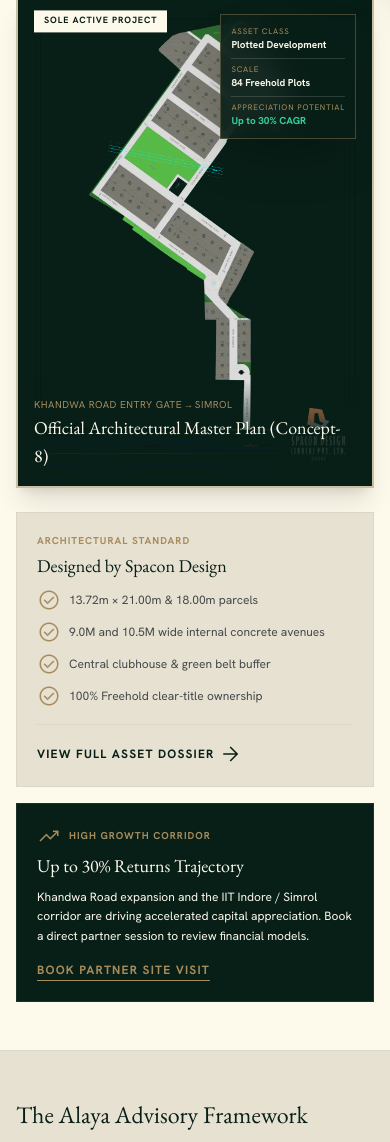
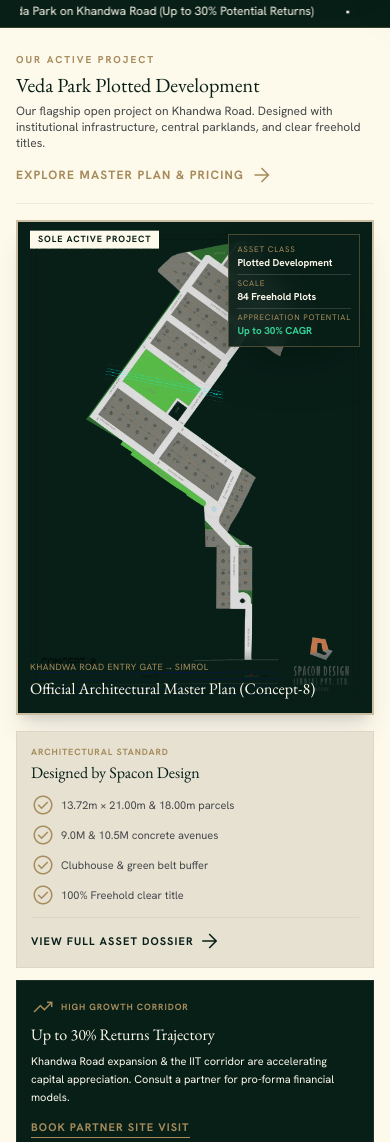
Before and after one commit to 29Sandesh/alaya-realty, a website built with Vite: page index.html in a window 390 px wide. Shown: the part 858-2000 px from the top of the page. Built offline with nearby package versions, Linux system fonts and the light colour scheme.

Commit message:
fix: Optimize hero full screen fit on mobile and make Veda Park feature cards sleek and compact

```diff
--- a/index.html
+++ b/index.html
@@ -159,14 +159,14 @@
   </div>
 
   <main>
-    <!-- 1. HERO SECTION (FLUID RESPONSIVE MOBILE & DESKTOP) -->
-    <section class="relative min-h-[60vh] sm:min-h-[75vh] flex items-center pt-8 pb-6 sm:pt-14 sm:pb-8 px-4 sm:px-margin-edge overflow-hidden">
+    <!-- 1. HERO SECTION (FLUID RESPONSIVE MOBILE & DESKTOP — PERFECT SCREEN FIT) -->
+    <section class="relative min-h-[calc(100svh-56px)] sm:min-h-[85vh] flex flex-col justify-center pt-6 pb-6 sm:pt-12 sm:pb-10 px-4 sm:px-margin-edge overflow-hidden">
       <div class="absolute inset-0 z-0 overflow-hidden">
         <div class="bg-cover bg-center w-full h-full hero-ambient-zoom" style="background-image: url('/images/hero-bg.png')"></div>
         <div class="absolute inset-0 bg-gradient-to-r from-forest-deep/95 via-forest-deep/80 to-forest-deep/30"></div>
       </div>
 
-      <div class="relative z-10 w-full max-w-7xl mx-auto grid grid-cols-1 md:grid-cols-12 gap-gutter text-on-secondary">
+      <div class="relative z-10 w-full max-w-7xl mx-auto grid grid-cols-1 md:grid-cols-12 gap-gutter text-on-secondary my-auto">
         <div class="md:col-span-8 lg:col-span-7 flex flex-col gap-3 sm:gap-5">
           <div data-animate="fade-down" data-delay="100">
             <p class="font-body text-[10px] sm:text-xs font-bold text-metallic-gold uppercase tracking-[0.2em] sm:tracking-[0.25em] border-l-2 border-metallic-gold pl-3 sm:pl-4 inline-block">
@@ -174,7 +174,7 @@
             </p>
           </div>
 
-          <h1 data-animate="fade-up" data-delay="200" class="font-display text-2xl sm:text-4xl md:text-5xl lg:text-[54px] leading-[1.15] text-surface-bright">
+          <h1 data-animate="fade-up" data-delay="200" class="font-display text-2xl sm:text-4xl md:text-5xl lg:text-[54px] leading-tight sm:leading-[1.15] text-surface-bright">
             Real Estate Decisions,<br/>Backed by Insight.
           </h1>
 
@@ -182,18 +182,18 @@
             Strategic real estate advisory and curated land acquisitions for institutional capital, family offices, and discerning investors. Presenting <strong>Veda Park</strong> — delivering <strong>up to 30% appreciation potential</strong> in Central India's fastest growing artery.
           </p>
 
-          <div data-animate="fade-up" data-delay="400" class="flex flex-col sm:flex-row gap-3 sm:gap-4 pt-1">
-            <a class="inline-flex items-center justify-center px-6 sm:px-8 py-3.5 bg-metallic-gold text-on-primary font-body text-xs font-bold uppercase tracking-widest hover:bg-surface-bright hover:text-forest-deep transition-all duration-300 btn-luxury text-center" href="/veda-park">
+          <div data-animate="fade-up" data-delay="400" class="flex flex-col sm:flex-row gap-2.5 sm:gap-4 pt-1">
+            <a class="inline-flex items-center justify-center px-5 sm:px-8 py-3 bg-metallic-gold text-on-primary font-body text-xs font-bold uppercase tracking-widest hover:bg-surface-bright hover:text-forest-deep transition-all duration-300 btn-luxury text-center" href="/veda-park">
               Explore Veda Park Master Plan
             </a>
-            <button data-open-partner-modal class="inline-flex items-center justify-center px-6 sm:px-8 py-3.5 border border-outline-variant/40 text-surface-bright font-body text-xs font-bold uppercase tracking-widest hover:bg-white/10 transition-all duration-300 group text-center">
+            <button data-open-partner-modal class="inline-flex items-center justify-center px-5 sm:px-8 py-3 border border-outline-variant/40 text-surface-bright font-body text-xs font-bold uppercase tracking-widest hover:bg-white/10 transition-all duration-300 group text-center">
               Consult a Principal
               <span class="material-symbols-outlined ml-2 group-hover:translate-x-1.5 transition-transform text-sm">arrow_forward</span>
             </button>
           </div>
 
           <!-- Animated Stat Counters (Mobile-Optimized) -->
-          <div data-animate="fade-up" data-delay="500" class="grid grid-cols-3 gap-2 sm:gap-6 pt-3 sm:pt-5 border-t border-surface-variant/20 mt-1 sm:mt-3 text-left">
+          <div data-animate="fade-up" data-delay="500" class="grid grid-cols-3 gap-2 sm:gap-6 pt-3 sm:pt-5 border-t border-surface-variant/20 mt-1 sm:mt-2 text-left">
             <div>
               <p class="font-display text-lg sm:text-2xl md:text-3xl text-metallic-gold font-bold" data-counter="30" data-counter-prefix="Up to " data-counter-suffix="%">Up to 30%</p>
               <p class="text-[9px] sm:text-[11px] font-body text-surface-variant/70 uppercase tracking-wider">Projected Return</p>
@@ -212,7 +212,7 @@
     </section>
 
     <!-- 2. SMOOTH CONTINUOUS MARQUEE TICKER -->
-    <div class="w-full bg-forest-deep border-y border-metallic-gold/30 py-2.5 px-margin-edge text-surface-bright text-xs font-data-mono overflow-hidden">
+    <div class="w-full bg-forest-deep border-y border-metallic-gold/30 py-2 sm:py-2.5 px-margin-edge text-surface-bright text-xs font-data-mono overflow-hidden">
       <div class="marquee-wrapper flex items-center">
         <div class="marquee-content flex items-center gap-8">
           <div class="flex items-center gap-2.5">
@@ -259,48 +259,48 @@
     </div>
 
     <!-- 3. FEATURED ACTIVE PROJECT SHOWCASE — VEDA PARK -->
-    <section class="py-12 sm:py-section-v-lg px-4 sm:px-margin-edge bg-surface">
+    <section class="py-6 sm:py-10 md:py-14 px-4 sm:px-margin-edge bg-surface">
       <div class="max-w-7xl mx-auto">
-        <div data-animate="fade-up" class="flex flex-col md:flex-row justify-between items-start md:items-end gap-4 sm:gap-8 mb-6 sm:mb-stack-lg border-b border-outline/10 pb-6">
+        <div data-animate="fade-up" class="flex flex-col md:flex-row justify-between items-start md:items-end gap-3 sm:gap-6 mb-4 sm:mb-6 border-b border-outline/10 pb-4">
           <div class="max-w-2xl">
-            <span class="font-body text-[10px] sm:text-xs font-bold text-metallic-gold uppercase tracking-[0.2em] mb-1.5 block">Our Active Project</span>
-            <h2 class="font-headline text-2xl sm:text-3xl md:text-4xl text-forest-deep mb-2">Veda Park Plotted Development</h2>
+            <span class="font-body text-[10px] sm:text-xs font-bold text-metallic-gold uppercase tracking-[0.2em] mb-1 block">Our Active Project</span>
+            <h2 class="font-headline text-xl sm:text-3xl md:text-4xl text-forest-deep mb-1 sm:mb-2">Veda Park Plotted Development</h2>
             <p class="font-body text-xs sm:text-sm md:text-base text-on-surface-variant">Our flagship open project on Khandwa Road. Designed with institutional infrastructure, central parklands, and clear freehold titles.</p>
           </div>
           <a class="inline-flex items-center text-metallic-gold font-body text-xs font-bold uppercase tracking-widest hover:text-forest-deep transition-colors group" href="/veda-park">
             Explore Master Plan & Pricing
-            <span class="material-symbols-outlined ml-2 group-hover:translate-x-1.5 transition-transform text-sm">arrow_forward</span>
+            <span class="material-symbols-outlined ml-1.5 group-hover:translate-x-1.5 transition-transform text-sm">arrow_forward</span>
           </a>
         </div>
 
         <!-- Veda Park Master Plan Showcase Bento -->
-        <div class="grid grid-cols-1 lg:grid-cols-12 gap-gutter">
+        <div class="grid grid-cols-1 lg:grid-cols-12 gap-4 sm:gap-gutter">
           <!-- Left: Official Master Plan Blueprint Frame with In-Image Overlays -->
           <div data-animate="fade-right" data-delay="100" class="lg:col-span-8 group bg-paper-dark border-2 border-metallic-gold/40 overflow-hidden card-hover-lift flex flex-col justify-between shadow-xl">
-            <a href="/veda-park" class="block relative min-h-[380px] sm:min-h-[500px] md:min-h-[580px] bg-forest-deep p-4 sm:p-6 overflow-hidden flex items-center justify-center h-full">
+            <a href="/veda-park" class="block relative min-h-[300px] sm:min-h-[460px] md:min-h-[520px] bg-forest-deep p-3 sm:p-6 overflow-hidden flex items-center justify-center h-full">
               <img
                 src="/images/veda-park-masterplan.webp"
                 alt="Veda Park Master Plan Blueprint"
-                class="w-full h-full max-h-[540px] object-contain img-zoom-hover"
+                class="w-full h-full max-h-[500px] object-contain img-zoom-hover"
               />
 
               <!-- Top Left Badge -->
-              <div class="absolute top-4 left-4 sm:top-6 sm:left-6 flex gap-2">
-                <span class="px-2.5 sm:px-3 py-1 bg-surface text-forest-deep font-body text-[9px] sm:text-[10px] font-bold uppercase tracking-widest badge-floating">Sole Active Project</span>
+              <div class="absolute top-3 left-3 sm:top-6 sm:left-6 flex gap-2">
+                <span class="px-2 sm:px-3 py-0.5 sm:py-1 bg-surface text-forest-deep font-body text-[9px] sm:text-[10px] font-bold uppercase tracking-widest badge-floating">Sole Active Project</span>
               </div>
 
               <!-- Top Right Overlay: Key Project Metrics (Directly on Image) -->
-              <div class="absolute top-4 right-4 sm:top-6 sm:right-6 bg-forest-deep/90 backdrop-blur-md border border-metallic-gold/40 p-2.5 sm:p-4 text-surface-bright shadow-2xl max-w-[170px] sm:max-w-[250px] text-[10px] sm:text-xs">
-                <div class="space-y-1.5 sm:space-y-2.5 font-data-mono">
+              <div class="absolute top-3 right-3 sm:top-6 sm:right-6 bg-forest-deep/90 backdrop-blur-md border border-metallic-gold/40 p-2 sm:p-3.5 text-surface-bright shadow-2xl max-w-[150px] sm:max-w-[220px] text-[10px] sm:text-xs">
+                <div class="space-y-1 sm:space-y-2 font-data-mono">
                   <div>
                     <span class="block font-body text-[8px] sm:text-[9px] text-metallic-gold uppercase tracking-widest">Asset Class</span>
                     <span class="font-bold text-surface-bright text-[10px] sm:text-xs">Plotted Development</span>
                   </div>
-                  <div class="border-t border-surface-bright/15 pt-1 sm:pt-2">
+                  <div class="border-t border-surface-bright/15 pt-0.5 sm:pt-1.5">
                     <span class="block font-body text-[8px] sm:text-[9px] text-metallic-gold uppercase tracking-widest">Scale</span>
                     <span class="font-bold text-surface-bright text-[10px] sm:text-xs">84 Freehold Plots</span>
                   </div>
-                  <div class="border-t border-surface-bright/15 pt-1 sm:pt-2">
+                  <div class="border-t border-surface-bright/15 pt-0.5 sm:pt-1.5">
                     <span class="block font-body text-[8px] sm:text-[9px] text-metallic-gold uppercase tracking-widest">Appreciation Potential</span>
                     <span class="font-bold text-emerald-400 text-[10px] sm:text-xs">Up to 30% CAGR</span>
                   </div>
@@ -308,65 +308,65 @@
               </div>
 
               <!-- Bottom Blueprint Caption -->
-              <div class="absolute bottom-0 left-0 w-full p-4 sm:p-6 bg-gradient-to-t from-forest-deep/95 via-forest-deep/70 to-transparent flex justify-between items-end">
+              <div class="absolute bottom-0 left-0 w-full p-3 sm:p-5 bg-gradient-to-t from-forest-deep/95 via-forest-deep/70 to-transparent flex justify-between items-end">
                 <div class="text-surface-bright pr-2">
-                  <p class="font-data-mono text-[10px] sm:text-xs text-metallic-gold mb-0.5 sm:mb-1 uppercase tracking-wider">Khandwa Road Entry Gate → Simrol</p>
-                  <h3 class="font-headline text-lg sm:text-2xl md:text-3xl text-surface-bright">Official Architectural Master Plan (Concept-8)</h3>
+                  <p class="font-data-mono text-[9px] sm:text-xs text-metallic-gold mb-0.5 uppercase tracking-wider">Khandwa Road Entry Gate → Simrol</p>
+                  <h3 class="font-headline text-base sm:text-xl md:text-2xl text-surface-bright">Official Architectural Master Plan (Concept-8)</h3>
                   <p class="font-body text-[10px] sm:text-xs text-surface-variant/90 hidden sm:block">84 Plots • 9.0M & 10.5M Internal Roads • Central Green Park & Clubhouse</p>
                 </div>
-                <div class="hidden sm:flex items-center justify-center w-12 h-12 bg-metallic-gold text-surface-bright group-hover:bg-surface-bright group-hover:text-forest-deep transition-all duration-300 shadow-md flex-shrink-0">
-                  <span class="material-symbols-outlined">arrow_forward</span>
+                <div class="hidden sm:flex items-center justify-center w-10 h-10 bg-metallic-gold text-surface-bright group-hover:bg-surface-bright group-hover:text-forest-deep transition-all duration-300 shadow-md flex-shrink-0">
+                  <span class="material-symbols-outlined text-sm">arrow_forward</span>
                 </div>
               </div>
             </a>
           </div>
 
-          <!-- Right: Highlights & Partner Booking -->
-          <div class="lg:col-span-4 flex flex-col gap-4 sm:gap-6">
+          <!-- Right: Highlights & Partner Booking (Ultra-Compact & Sleek) -->
+          <div class="lg:col-span-4 flex flex-col gap-3 sm:gap-4">
             <!-- Highlights Card -->
-            <div data-animate="fade-left" data-delay="200" class="bg-paper-dark border border-outline/10 p-5 sm:p-6 flex flex-col justify-between card-hover-lift">
+            <div data-animate="fade-left" data-delay="200" class="bg-paper-dark border border-outline/10 p-3.5 sm:p-5 flex flex-col justify-between card-hover-lift">
               <div>
-                <span class="font-body text-[10px] sm:text-xs uppercase font-bold text-metallic-gold tracking-widest block mb-1 sm:mb-2">Architectural Standard</span>
-                <h4 class="font-headline text-lg sm:text-xl text-forest-deep mb-2 sm:mb-3">Designed by Spacon Design</h4>
-                <ul class="space-y-2 text-xs text-on-surface-variant font-body">
-                  <li class="flex items-center gap-2">
-                    <span class="material-symbols-outlined text-metallic-gold text-base">check_circle</span>
+                <span class="font-body text-[9px] sm:text-[10px] uppercase font-bold text-metallic-gold tracking-widest block mb-0.5 sm:mb-1">Architectural Standard</span>
+                <h4 class="font-headline text-base sm:text-lg text-forest-deep mb-2">Designed by Spacon Design</h4>
+                <div class="grid grid-cols-1 sm:grid-cols-2 lg:grid-cols-1 gap-1.5 text-[11px] sm:text-xs text-on-surface-variant font-body">
+                  <div class="flex items-center gap-1.5">
+                    <span class="material-symbols-outlined text-metallic-gold text-sm">check_circle</span>
                     <span>13.72m × 21.00m & 18.00m parcels</span>
-                  </li>
-                  <li class="flex items-center gap-2">
-                    <span class="material-symbols-outlined text-metallic-gold text-base">check_circle</span>
-                    <span>9.0M and 10.5M wide internal concrete avenues</span>
-                  </li>
-                  <li class="flex items-center gap-2">
-                    <span class="material-symbols-outlined text-metallic-gold text-base">check_circle</span>
-                    <span>Central clubhouse & green belt buffer</span>
-                  </li>
-                  <li class="flex items-center gap-2">
-                    <span class="material-symbols-outlined text-metallic-gold text-base">check_circle</span>
-                    <span>100% Freehold clear-title ownership</span>
-                  </li>
-                </ul>
+                  </div>
+                  <div class="flex items-center gap-1.5">
+                    <span class="material-symbols-outlined text-metallic-gold text-sm">check_circle</span>
+                    <span>9.0M & 10.5M concrete avenues</span>
+                  </div>
+                  <div class="flex items-center gap-1.5">
+                    <span class="material-symbols-outlined text-metallic-gold text-sm">check_circle</span>
+                    <span>Clubhouse & green belt buffer</span>
+                  </div>
+                  <div class="flex items-center gap-1.5">
+                    <span class="material-symbols-outlined text-metallic-gold text-sm">check_circle</span>
+                    <span>100% Freehold clear title</span>
+                  </div>
+                </div>
               </div>
-              <div class="mt-4 sm:mt-6 pt-4 border-t border-outline/10">
-                <a class="inline-flex items-center text-forest-deep font-body text-xs font-bold uppercase tracking-widest hover:text-metallic-gold transition-colors" href="/veda-park">
-                  View Full Asset Dossier <span class="material-symbols-outlined ml-1 text-sm">arrow_forward</span>
+              <div class="mt-2.5 sm:mt-4 pt-2.5 border-t border-outline/10">
+                <a class="inline-flex items-center text-forest-deep font-body text-[11px] sm:text-xs font-bold uppercase tracking-widest hover:text-metallic-gold transition-colors" href="/veda-park">
+                  View Full Asset Dossier <span class="material-symbols-outlined ml-1 text-xs sm:text-sm">arrow_forward</span>
                 </a>
               </div>
             </div>
 
             <!-- Institutional Mandate Card -->
-            <div data-animate="fade-left" data-delay="300" class="p-5 sm:p-6 bg-forest-deep text-surface-bright border border-outline/20 flex flex-col justify-between card-hover-lift">
+            <div data-animate="fade-left" data-delay="300" class="p-3.5 sm:p-5 bg-forest-deep text-surface-bright border border-outline/20 flex flex-col justify-between card-hover-lift">
               <div>
-                <div class="flex items-center gap-2 text-metallic-gold mb-1 sm:mb-2">
-                  <span class="material-symbols-outlined text-lg sm:text-xl">trending_up</span>
-                  <span class="font-body text-[10px] sm:text-xs uppercase tracking-widest font-bold">High Growth Corridor</span>
+                <div class="flex items-center gap-1.5 text-metallic-gold mb-1">
+                  <span class="material-symbols-outlined text-base">trending_up</span>
+                  <span class="font-body text-[9px] sm:text-[10px] uppercase tracking-widest font-bold">High Growth Corridor</span>
                 </div>
-                <h4 class="font-headline text-lg sm:text-xl text-surface-bright mb-2">Up to 30% Returns Trajectory</h4>
-                <p class="font-body text-xs text-surface-variant/80 mb-4 leading-relaxed">
-                  Khandwa Road expansion and the IIT Indore / Simrol corridor are driving accelerated capital appreciation. Book a direct partner session to review financial models.
+                <h4 class="font-headline text-base sm:text-lg text-surface-bright mb-1.5">Up to 30% Returns Trajectory</h4>
+                <p class="font-body text-[11px] sm:text-xs text-surface-variant/80 mb-3 leading-relaxed">
+                  Khandwa Road expansion & the IIT corridor are accelerating capital appreciation. Consult a partner for pro-forma financial models.
                 </p>
               </div>
-              <button data-open-partner-modal class="inline-flex items-center text-metallic-gold font-body text-xs uppercase font-bold tracking-widest border-b border-metallic-gold pb-0.5 self-start hover:text-white hover:border-white transition-colors">
+              <button data-open-partner-modal class="inline-flex items-center text-metallic-gold font-body text-[11px] sm:text-xs uppercase font-bold tracking-widest border-b border-metallic-gold pb-0.5 self-start hover:text-white hover:border-white transition-colors">
                 Book Partner Site Visit
               </button>
             </div>
```
